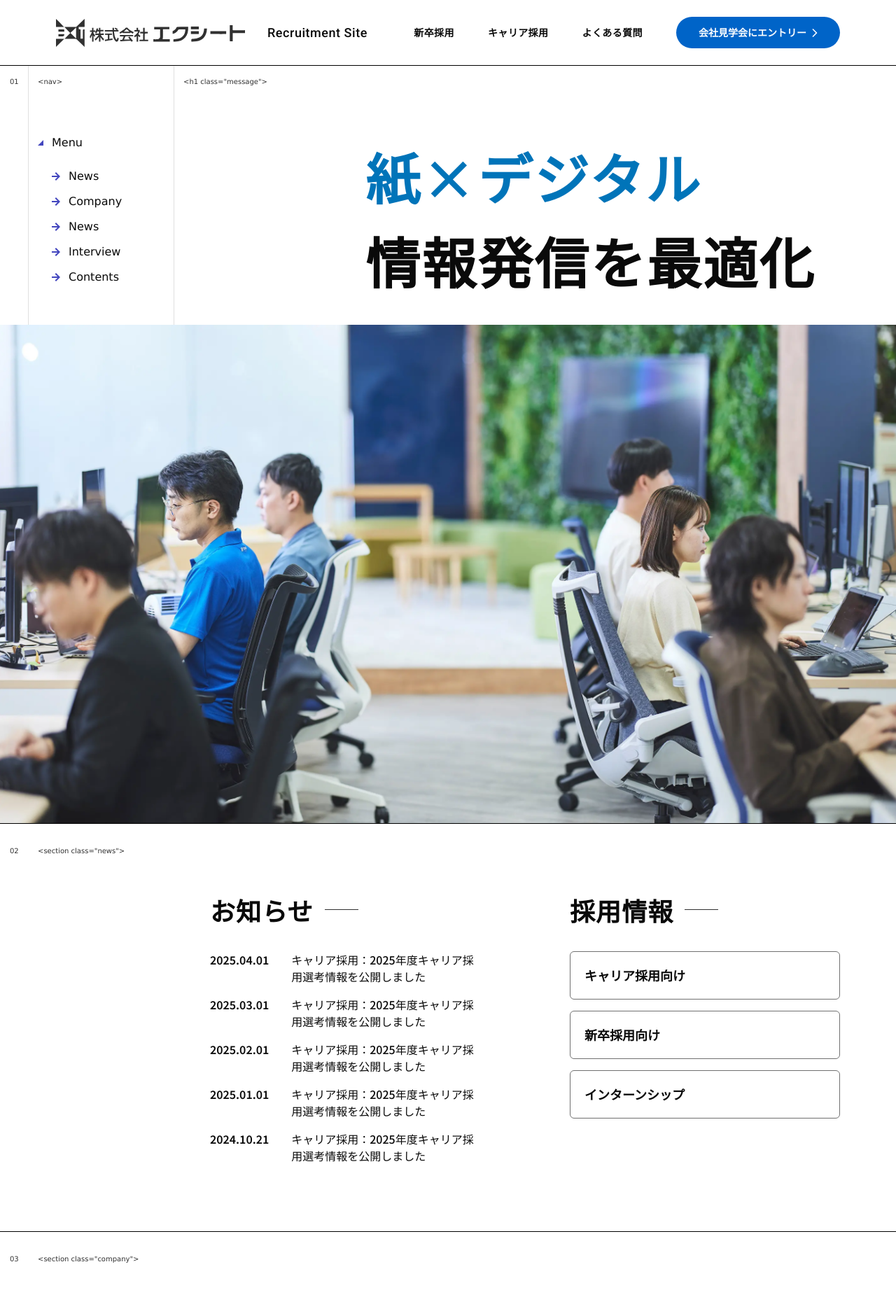
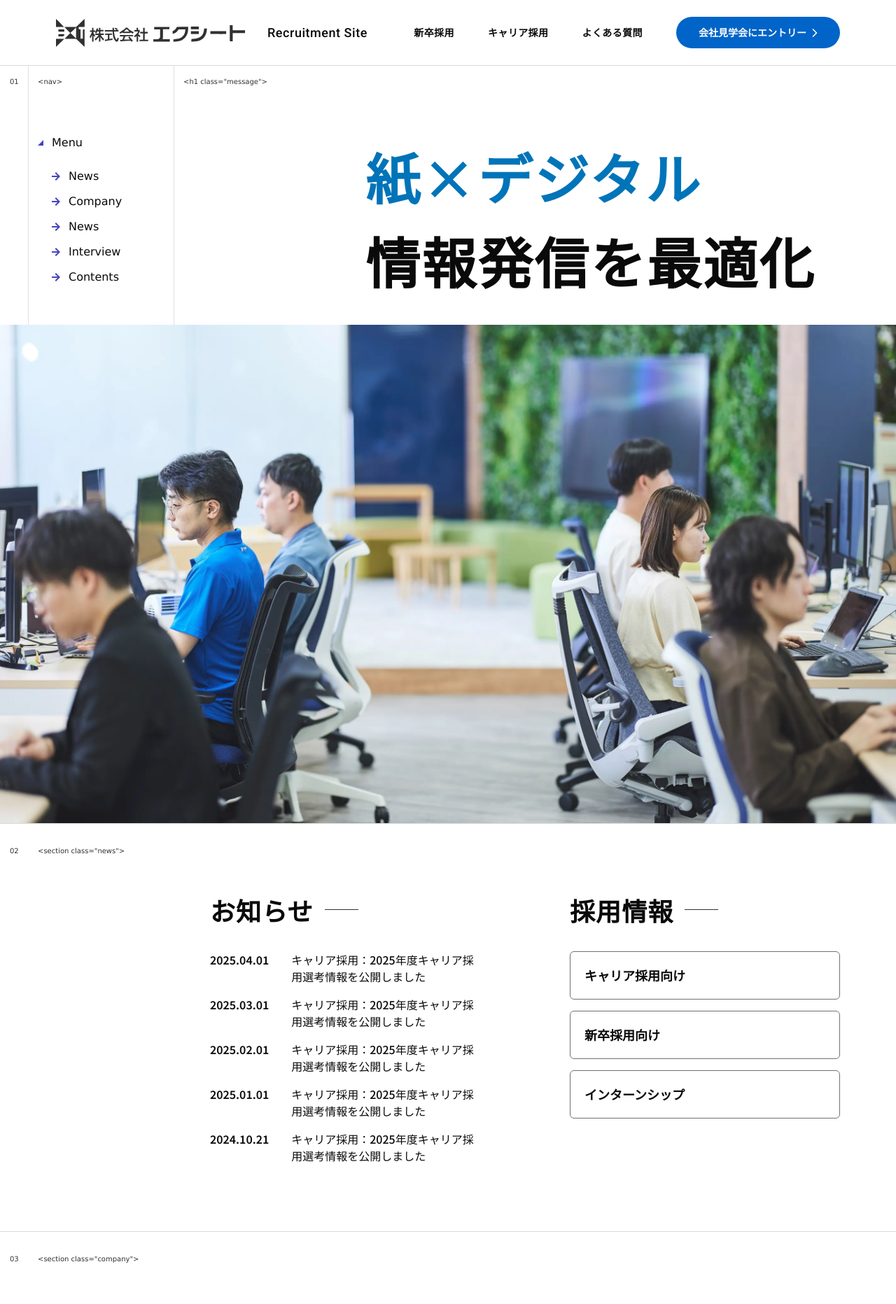
Before and after one commit to ryan256311/recruitingsite, a React (Vite) app: page / in a window 1280 px wide. Shown: the top 1863 px of the page at 70% size. Built offline with nearby package versions, Linux system fonts and the light colour scheme.

Commit message:
Soften section dividers

```diff
--- a/src/app/App.tsx
+++ b/src/app/App.tsx
@@ -13,7 +13,7 @@ export default function App() {
       <div className="fixed top-0 left-[248px] w-px h-full bg-[#e0e0e0] z-0 pointer-events-none"></div>
 
       {/* ===== Header ===== */}
-      <header className="fixed top-0 left-0 right-0 z-50 bg-white border-b border-black">
+      <header className="fixed top-0 left-0 right-0 z-50 bg-white border-b border-black/15">
         <div className="max-w-[1920px] mx-auto px-20 py-6 flex items-center justify-between">
           <div className="flex items-center gap-8">
             <div className="w-[270px] h-10">
@@ -58,7 +58,7 @@ export default function App() {
       </header>
 
       {/* ===== Nav/FV Title Section (01) ===== */}
-      <section className="pt-32 border-b border-black relative">
+      <section className="pt-32 border-b border-black/15 relative">
         {/* Section Number - 14px below header */}
         <div className="absolute top-[102px] left-[14px]">
           <span className="text-[#313131]" style={{ fontFamily: 'Verdana, sans-serif', fontSize: '10px' }}>01</span>
@@ -110,7 +110,7 @@ export default function App() {
       </section>
 
       {/* ===== News Section (02) ===== */}
-      <section className="relative py-24 border-b border-black">
+      <section className="relative py-24 border-b border-black/15">
         <div className="absolute top-6 left-[14px]">
           <span className="text-[#313131]" style={{ fontFamily: 'Verdana, sans-serif', fontSize: '10px' }}>02</span>
         </div>
@@ -157,7 +157,7 @@ export default function App() {
       </section>
 
       {/* ===== Company Section (03) ===== */}
-      <section className="relative py-24 border-b border-black">
+      <section className="relative py-24 border-b border-black/15">
         <div className="absolute top-6 left-[14px]">
           <span className="text-[#313131]" style={{ fontFamily: 'Verdana, sans-serif', fontSize: '10px' }}>03</span>
         </div>
@@ -197,7 +197,7 @@ export default function App() {
       </section>
 
       {/* ===== Interview Head Section (04) ===== */}
-      <section className="relative py-24 border-b border-black">
+      <section className="relative py-24 border-b border-black/15">
         <div className="absolute top-6 left-[14px]">
           <span className="text-[#313131]" style={{ fontFamily: 'Verdana, sans-serif', fontSize: '10px' }}>04</span>
         </div>
@@ -215,7 +215,7 @@ export default function App() {
       </section>
 
       {/* ===== Interview Content Section ===== */}
-      <section className="relative py-16 border-b border-black">
+      <section className="relative py-16 border-b border-black/15">
         <div className="absolute top-6 left-[54px]">
           <code className="text-[#313131]" style={{ fontFamily: 'Verdana, sans-serif', fontSize: '10px' }}>{`<section roll="interview-contents">`}</code>
         </div>
@@ -276,7 +276,7 @@ export default function App() {
       </section>
 
       {/* ===== Contents Section (06) ===== */}
-      <section className="relative py-24 border-b border-black">
+      <section className="relative py-24 border-b border-black/15">
         <div className="absolute top-6 left-[14px]">
           <span className="text-[#313131]" style={{ fontFamily: 'Verdana, sans-serif', fontSize: '10px' }}>06</span>
         </div>
@@ -349,7 +349,7 @@ export default function App() {
       </section>
 
       {/* ===== Recruit Section (07) ===== */}
-      <section className="relative py-24 border-b border-black">
+      <section className="relative py-24 border-b border-black/15">
         <div className="absolute top-6 left-[14px]">
           <span className="text-[#313131]" style={{ fontFamily: 'Verdana, sans-serif', fontSize: '10px' }}>07</span>
         </div>
@@ -384,7 +384,7 @@ export default function App() {
       </section>
 
       {/* ===== Footer Section (08) ===== */}
-      <section className="relative py-24 border-b border-black">
+      <section className="relative py-24 border-b border-black/15">
         <div className="absolute top-6 left-[14px]">
           <span className="text-[#313131]" style={{ fontFamily: 'Verdana, sans-serif', fontSize: '10px' }}>08</span>
         </div>
```
